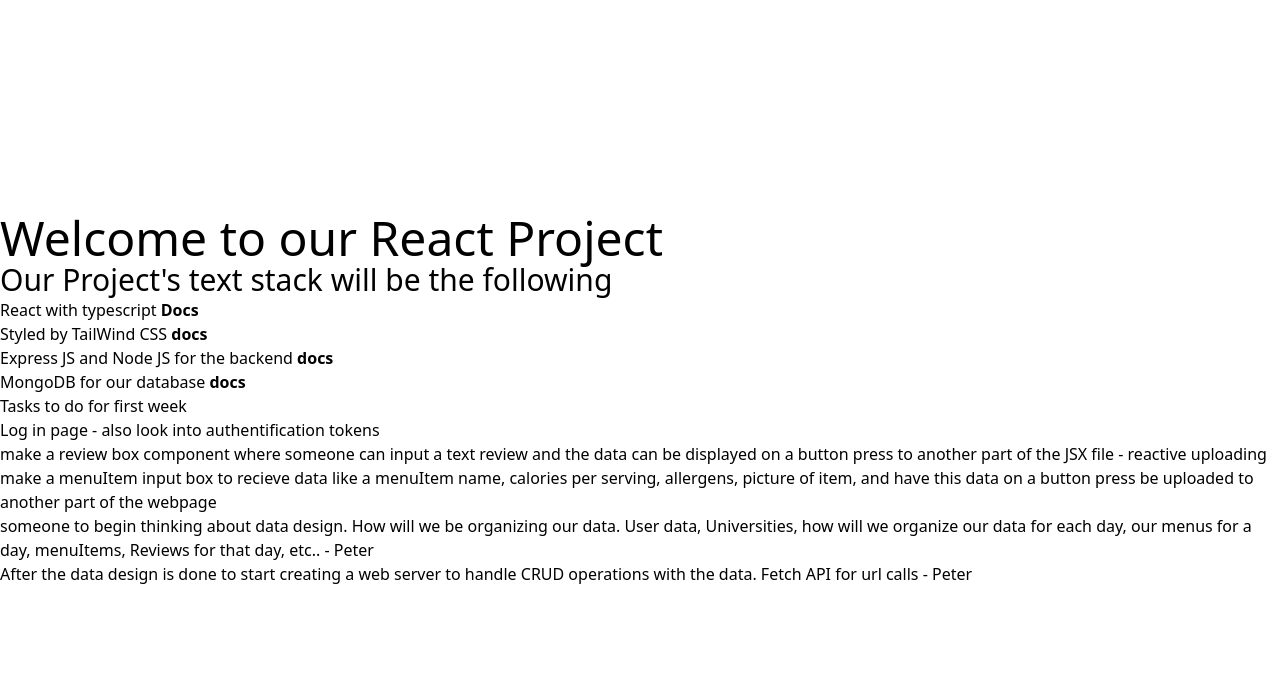
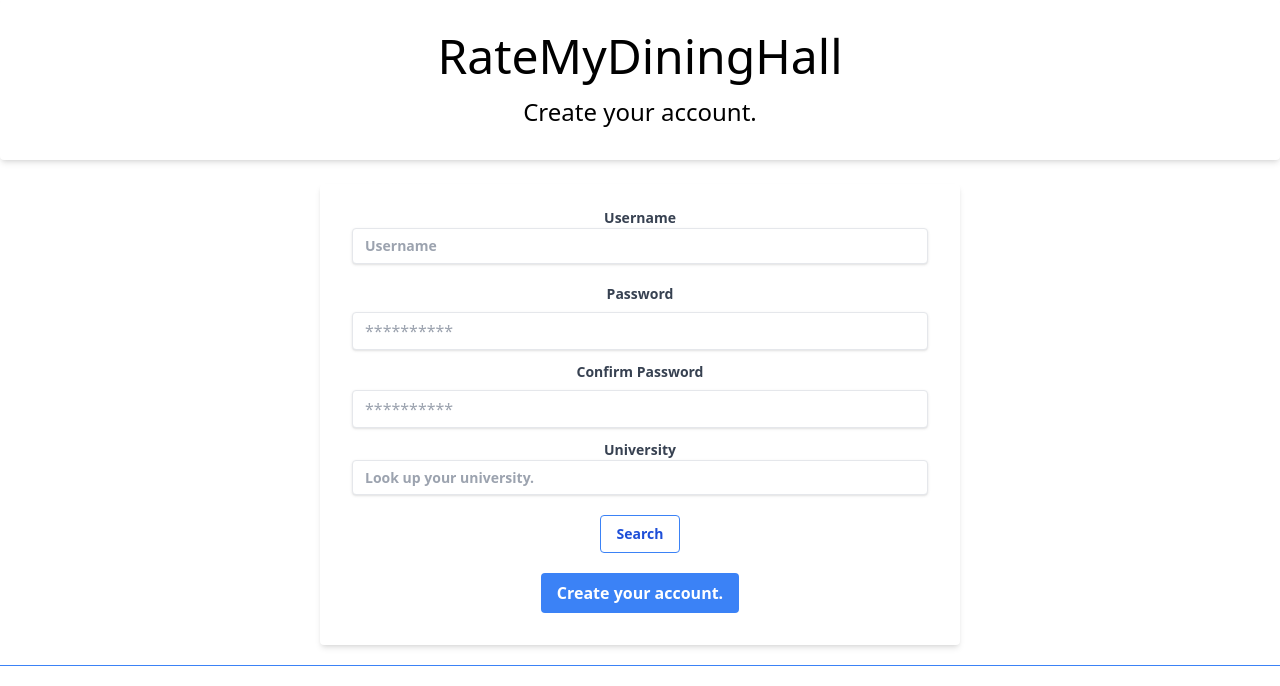
Before and after one commit to peternav2/SWE-Project, a React (Vite) app: page / in a window 1280 px wide. Shown: the top 686 px of the page. Built offline with nearby package versions, Linux system fonts and the light colour scheme.

Commit message:
account creation

```diff
--- /dev/null
+++ b/src/CreateAccount.tsx
@@ -0,0 +1,124 @@
+import React from 'react'
+
+
+const UniversityLookup = () => {
+    const [state, setState] = React.useState({
+        university: '',
+    });
+
+    const handleChange = (event:any) => {
+        setState({
+          ...state,
+            [event.target.name]: event.target.value,
+        });
+    };
+
+    const handleSubmit = (event:any) => {
+        event.preventDefault();
+        console.log(state);
+    };
+
+    return (
+        <div>
+            <h1>University</h1>
+            <form onSubmit={handleSubmit}>
+                <label htmlFor="university"></label>
+                <input
+                    type="text"
+                    name="university"
+                    value={state.university}
+                    onChange={handleChange}
+                    placeholder="Look up your university."
+                    className = "shadow appearance-none border border-black-500 rounded w-full py-2 px-3 text-gray-700 mb-3 leading-tight focus:outline-none focus:shadow-outline"
+                />
+                <button className="mt-2 bg-transparent hover:bg-blue-500 text-blue-700 font-semibold hover:text-white py-2 px-4 border border-blue-500 hover:border-transparent rounded" type="submit">Search</button>
+            </form>
+        </div>
+    );
+}
+
+const CreateAccount = () => {
+  const [form, setForm] = React.useState({
+    username: '',
+    password: '',
+    confirmPassword: '',
+    universityName: '',
+    isStudent: true,
+  });
+
+  const handleChange = (event : any) => {
+    setForm({
+      ...form,
+      [event.target.id]: event.target.value,
+    });
+  };
+
+  const handleSubmit = (event : any) => {
+    event.preventDefault();
+
+    alert('Username: ' + form.username + '\nPassword: ' + form.password);
+  };
+
+  return (
+    <div className="text-center">
+      <div className="bg-white shadow-md rounded px-8 pt-8 pb-8 mb-4">
+        <h1 className="text-5xl">RateMyDiningHall</h1>
+        <h3 className="text-2xl px-8 pt-4">Create your account.</h3>
+      </div>
+      <div className="flex flex-col justify-center items-center border-b border-blue-500 py-2">
+        <form className="md:w-1/2 bg-white shadow-md rounded px-8 pt-6 pb-8 mb-3" onSubmit={handleSubmit}>
+          <div>
+            <label className="block text-gray-700 text-sm font-bold mb-2" htmlFor="username">
+              Username
+              <input
+              id="username"
+              type="text"
+              value={form.username}
+              onChange={handleChange}
+              placeholder="Username"
+              className = "shadow appearance-none border border-black-500 rounded w-full py-2 px-3 text-gray-700 mb-3 leading-tight focus:outline-none focus:shadow-outline"
+            />
+            </label>
+          </div>
+          <div>
+            <label className="block text-gray-700 text-sm font-bold mb-2" htmlFor="password">
+              Password
+            </label>
+            <input
+              id="password"
+              type="password"
+              value={form.password}
+              onChange={handleChange}
+              placeholder="**********"
+              className = "shadow appearance-none border border-black-500 rounded w-full py-2 px-3 text-gray-700 mb-3 leading-tight focus:outline-none focus:shadow-outline"
+            />
+          </div>
+
+          <div>
+            <label className="block text-gray-700 text-sm font-bold mb-2" htmlFor="confirmPassword">
+              Confirm Password
+            </label>
+            <input
+              id="confirmPassword"
+              type="password"
+              value={form.confirmPassword}
+              onChange={handleChange}
+              placeholder="**********"
+              className = "shadow appearance-none border border-black-500 rounded w-full py-2 px-3 text-gray-700 mb-3 leading-tight focus:outline-none focus:shadow-outline"
+            />
+          </div>
+
+          <div className="block text-gray-700 text-sm font-bold mb-2"><UniversityLookup></UniversityLookup></div>
+
+          <div className="mt-5 items-center justify-between">
+            <button type="button" className="bg-blue-500 hover:bg-blue-700 text-white font-bold py-2 px-4 rounded focus:outline-none focus:shadow-outline">
+              Create your account.
+            </button>
+          </div>
+        </form>
+      </div>
+    </div>
+  );
+};
+
+export default CreateAccount
--- a/src/main.tsx
+++ b/src/main.tsx
@@ -2,9 +2,10 @@ import React from 'react'
 import ReactDOM from 'react-dom/client'
 import App from './App'
 import './index.css'
+import CreateAccount from './CreateAccount'
 
 ReactDOM.createRoot(document.getElementById('root') as HTMLElement).render(
   <React.StrictMode>
-    <App />
+    <CreateAccount />
   </React.StrictMode>,
 )
```
